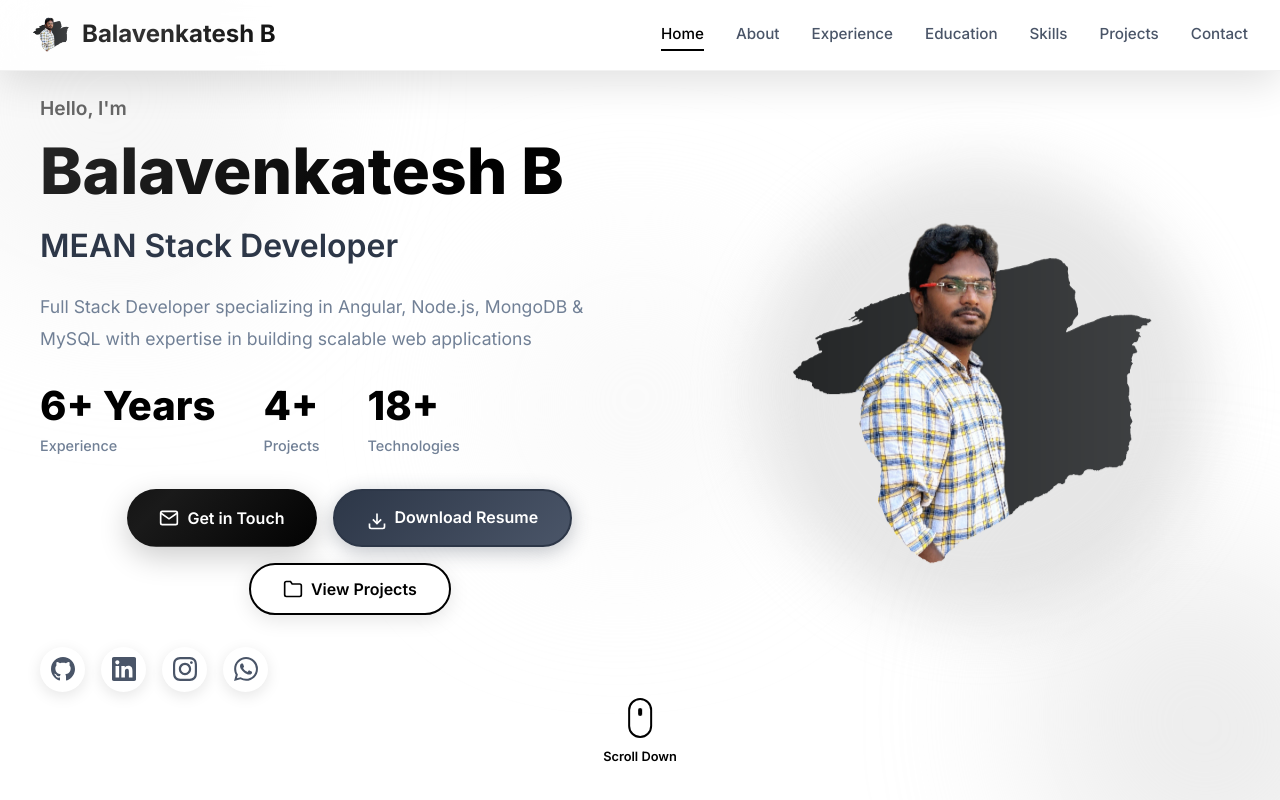
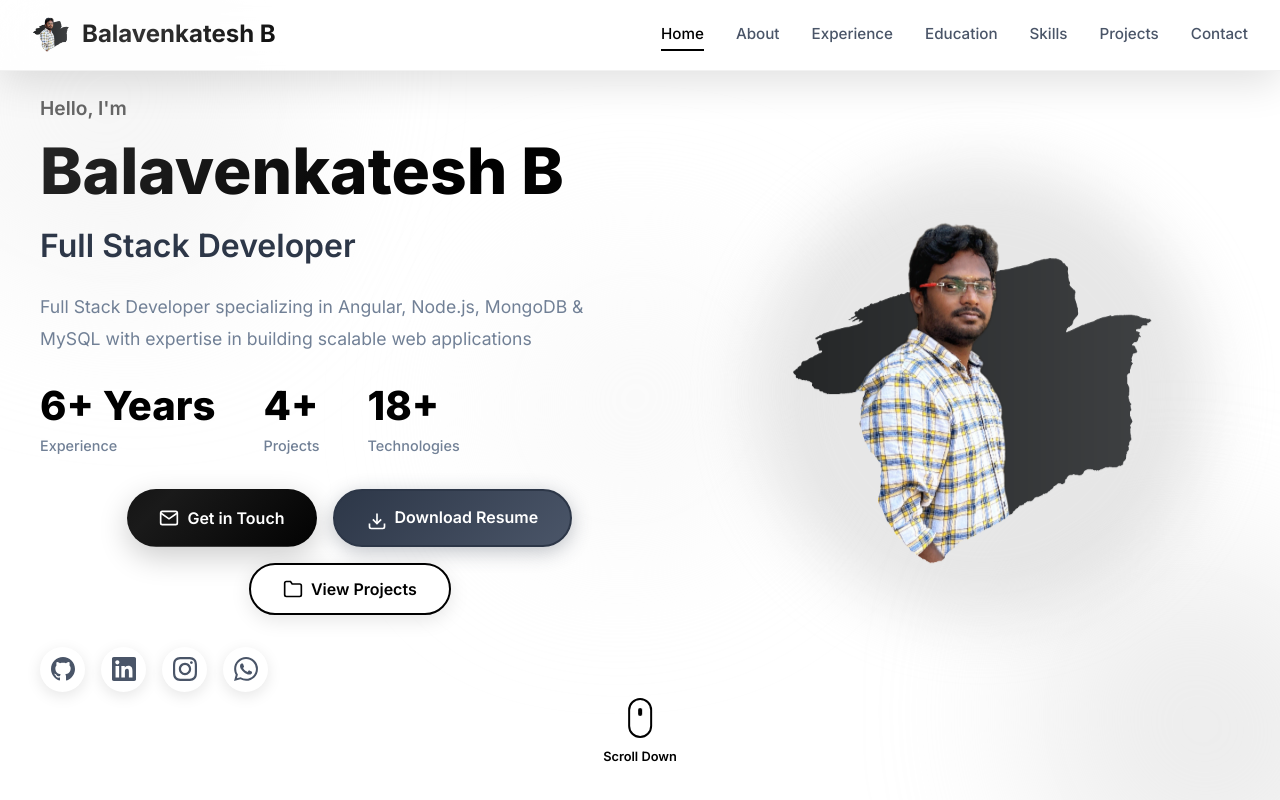
Before and after one commit to balavoffici/balavoffici.github.io, an Angular app: page / in a window 1280 px wide. Shown: the top 800 px of the page. Built offline with nearby package versions, Linux system fonts and the light colour scheme.

Commit message:
chore: Update profile title to Full Stack Developer.

```diff
--- a/src/app/app.component.ts
+++ b/src/app/app.component.ts
@@ -15,7 +15,7 @@ export class AppComponent {
   // Profile Data
   profile = {
     name: 'Balavenkatesh B',
-    title: 'MEAN Stack Developer',
+    title: 'Full Stack Developer',
     experience: '6+ Years',
     email: 'balavenkatesh1997@gmail.com',
     phone: '+91 90957 24650',
```
